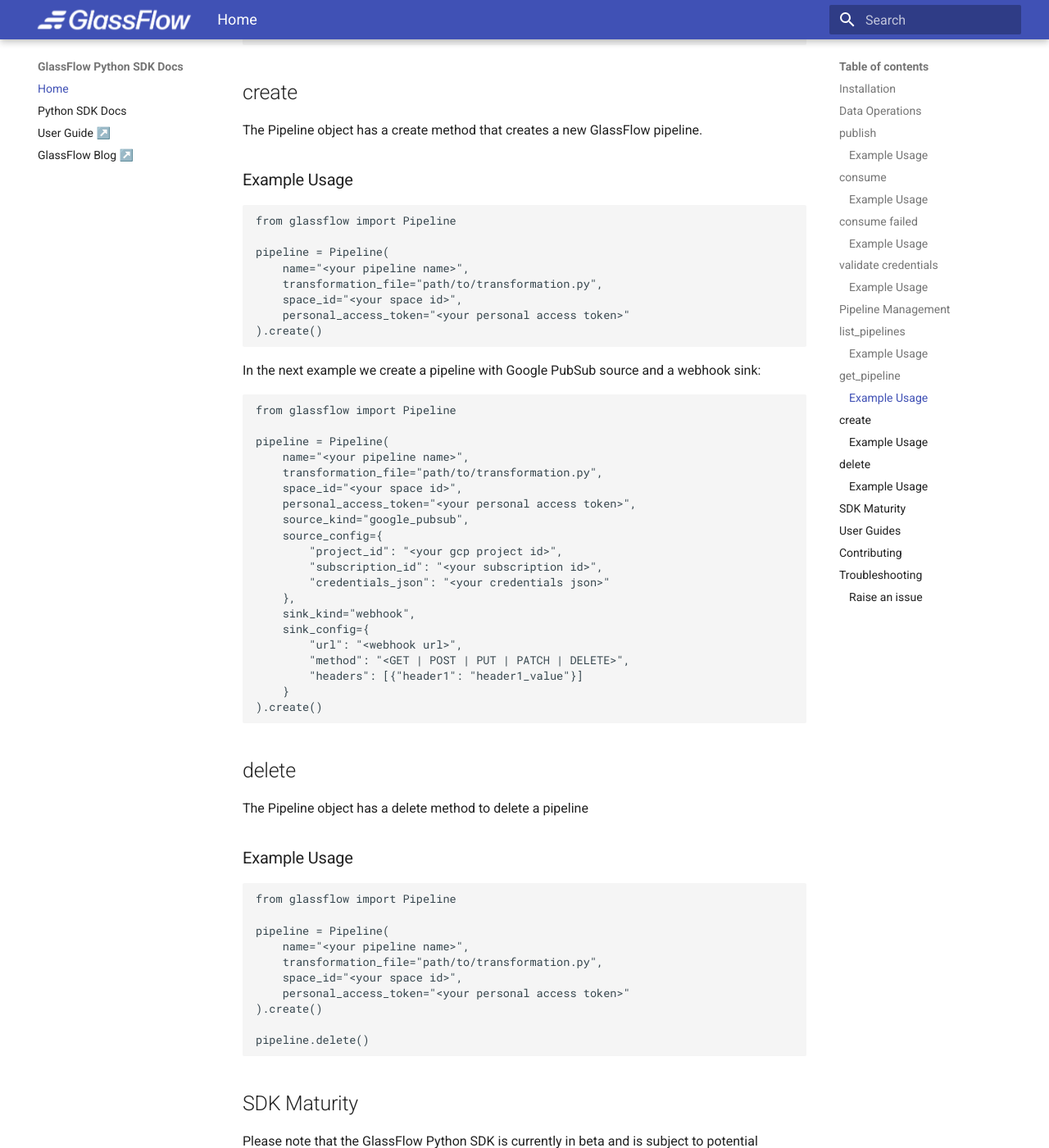
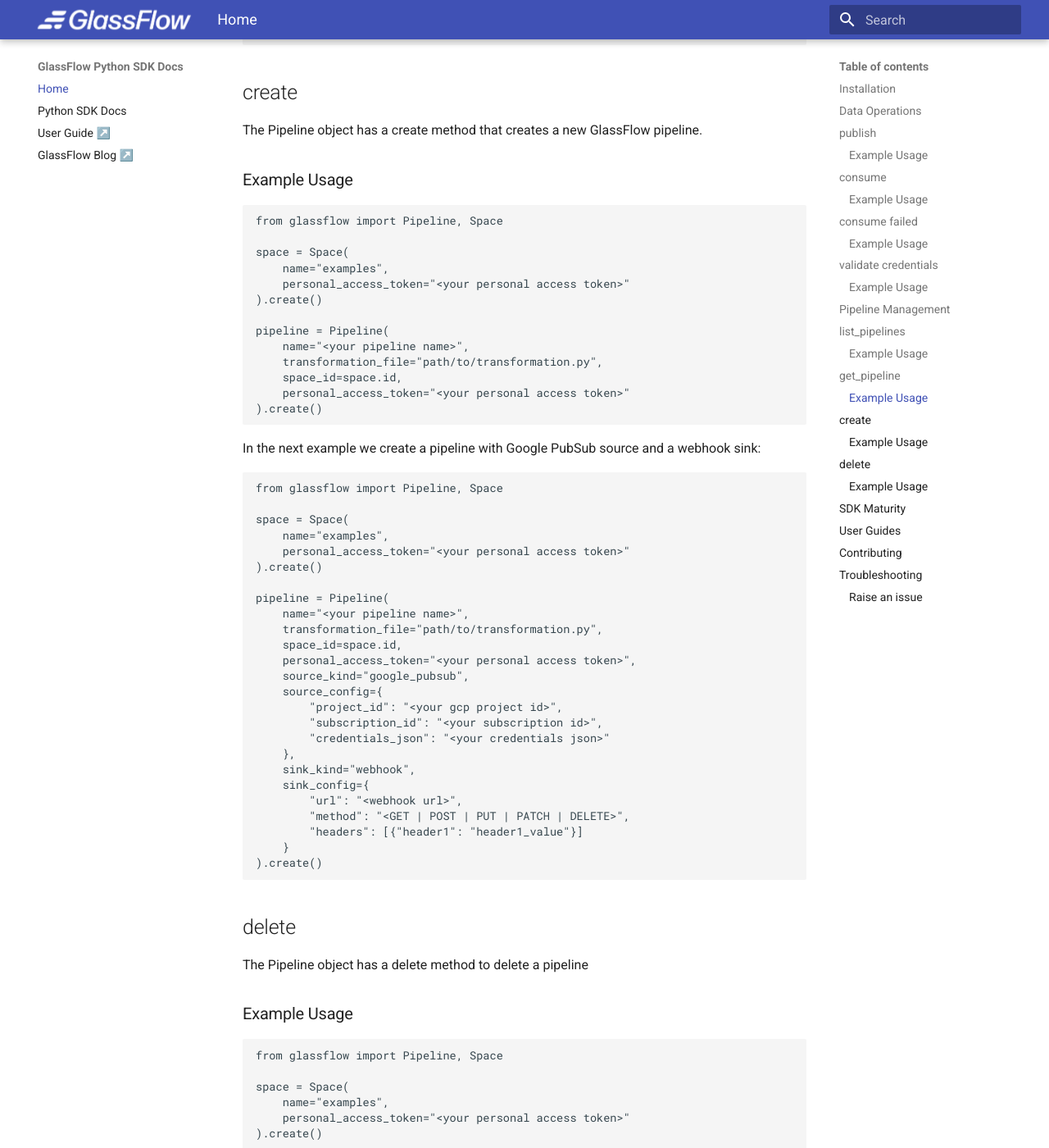
Before and after one commit to glassflow/glassflow-python-sdk, an MkDocs documentation site: the page built from docs/index.md, in a window 1280 px wide and 1400 px high, scrolled down 3200 px. Shown: the whole window at 82% size. Built offline with MkDocs 1.6.1 and Material for MkDocs 9.7.7, drawn with Linux system fonts in a browser that asks for light colours; some of the changed text lies outside the part shown.

````diff
--- a/docs/index.md
+++ b/docs/index.md
@@ -147,12 +147,17 @@ The Pipeline object has a create method that creates a new GlassFlow pipeline.
 ### Example Usage
 
 ```python
-from glassflow import Pipeline
+from glassflow import Pipeline, Space
+
+space = Space(
+    name="examples",
+    personal_access_token="<your personal access token>"
+).create()
 
 pipeline = Pipeline(
     name="<your pipeline name>",
     transformation_file="path/to/transformation.py",
-    space_id="<your space id>",
+    space_id=space.id,
     personal_access_token="<your personal access token>"
 ).create()
 ```
@@ -161,12 +166,17 @@ In the next example we create a pipeline with Google PubSub source
 and a webhook sink:
 
 ```python
-from glassflow import Pipeline
+from glassflow import Pipeline, Space
+
+space = Space(
+    name="examples",
+    personal_access_token="<your personal access token>"
+).create()
 
 pipeline = Pipeline(
     name="<your pipeline name>",
     transformation_file="path/to/transformation.py",
-    space_id="<your space id>",
+    space_id=space.id,
     personal_access_token="<your personal access token>",
     source_kind="google_pubsub",
     source_config={
@@ -190,12 +200,17 @@ The Pipeline object has a delete method to delete a pipeline
 ### Example Usage
 
 ```python
-from glassflow import Pipeline
+from glassflow import Pipeline, Space
+
+space = Space(
+    name="examples",
+    personal_access_token="<your personal access token>"
+).create()
 
 pipeline = Pipeline(
     name="<your pipeline name>",
     transformation_file="path/to/transformation.py",
-    space_id="<your space id>",
+    space_id=space.id,
     personal_access_token="<your personal access token>"
 ).create()
 
````
Also changed, not shown: 3 other files.
